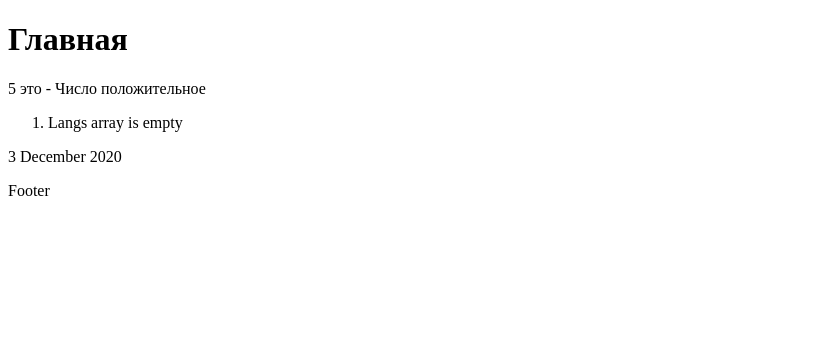
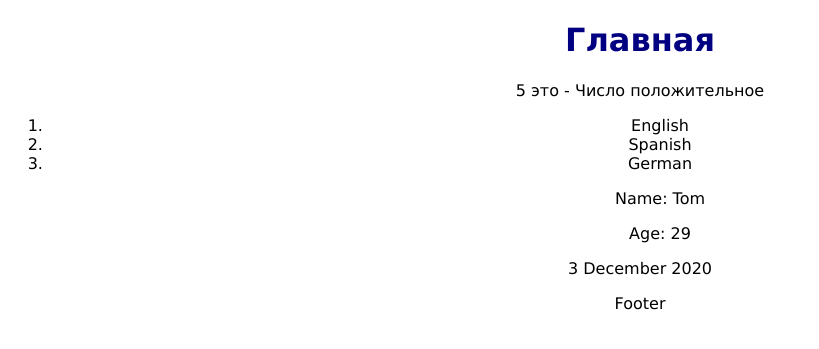
Before and after one commit to victorpyatakov/DjangoApp, a Django app: page / in a window 1280 px wide. Shown: the top 349 px of the page, without its empty margins (0-819 px from the left). Run offline with Django 3.2, Linux system fonts and the light colour scheme.

Commit message:
определение переменных в шаблоне

```diff
--- a/firstapp/views.py
+++ b/firstapp/views.py
@@ -4,8 +4,7 @@ from django.shortcuts import render
 
 def index(request):
     header = "Personal Data"
-    #langs = ["English", 'Spanish', 'German']
-    langs = []
+    langs = ["English", 'Spanish', 'German']
     user = {'name': 'Victor', 'age': '25'}
     address = ('Абрикосовая', 23, 45)
 
--- a/hello/static/css/style.css
+++ b/hello/static/css/style.css
@@ -1,6 +1,7 @@
 body
 {
-	font-family: Verdsna;
+	font-family: Verdana;
+	text-align: center;
 }
 
 h1
--- a/hello/templates/base.html
+++ b/hello/templates/base.html
@@ -1,8 +1,10 @@
 <!DOCTYPE html>
+{% load static %}
 <html lang="en">
 <head>
 	<meta charset="UTF-8">
 	<meta name="viewport" content="width=device-width, initial-scale=1.0">
+	<link rel="stylesheet" type="text/css" href="{% static 'css/style.css' %}" />
 	<title>{% block title%}Default titile {% endblock title%}</title>
 </head>
 <body>
--- a/hello/templates/index.html
+++ b/hello/templates/index.html
@@ -18,6 +18,10 @@
 {% endfor%}
 </ol>
 
-
-
+{% with name="Tom" age=29 %}
+<dir>
+	<p>Name: {{ name }}</p>
+	<p>Age: {{ age }}</p>
+</dir>
+{% endwith %}
 {% endblock content %}
```
